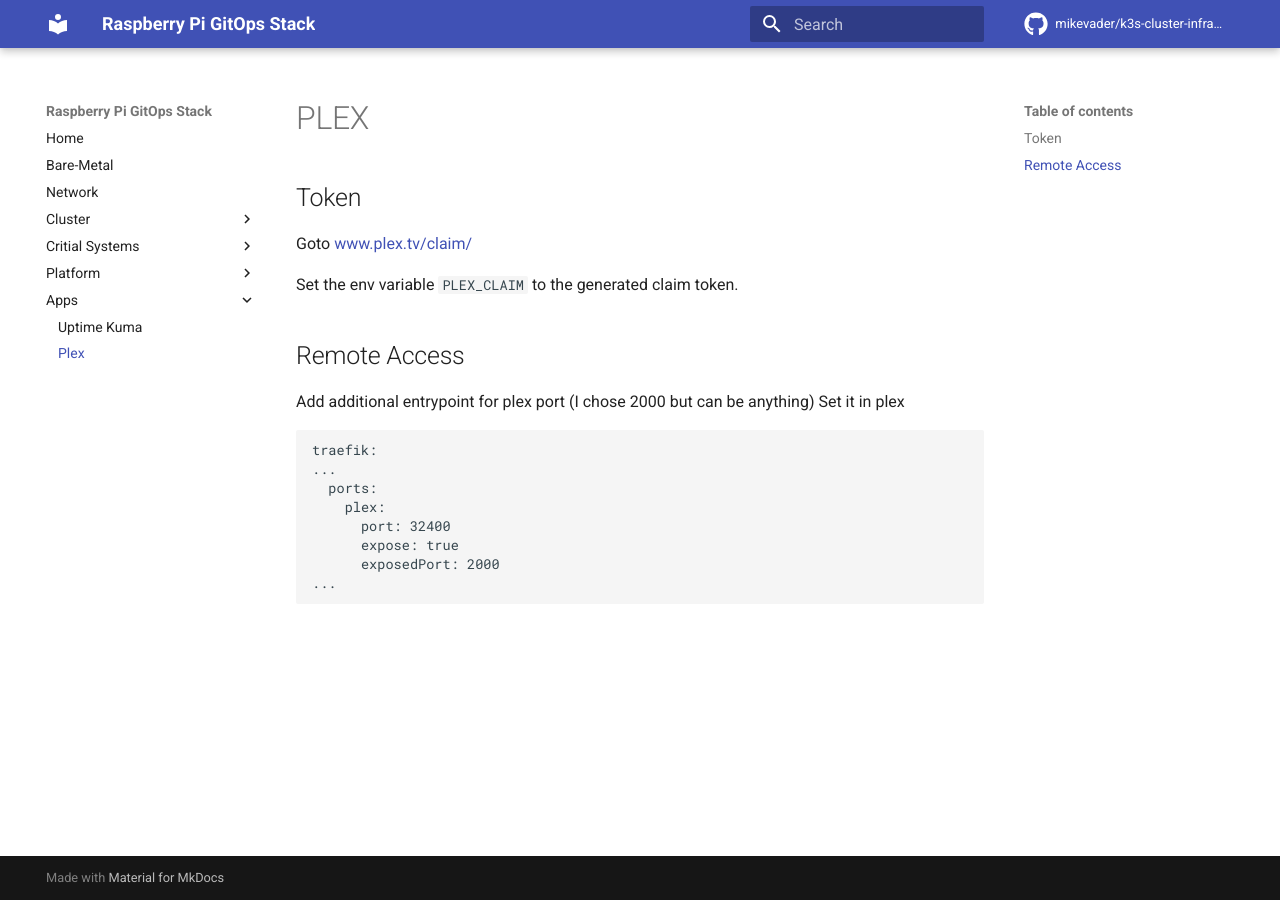
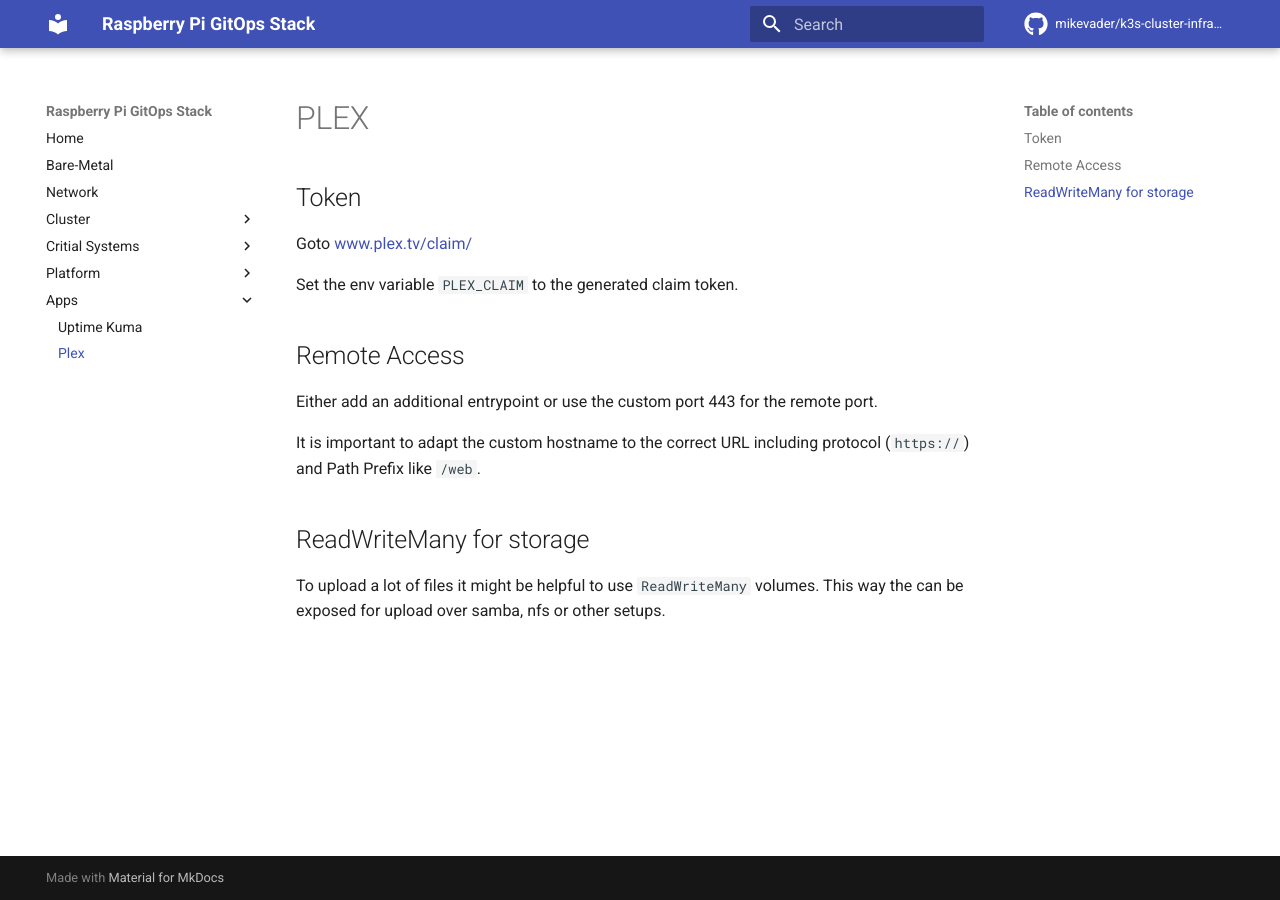
Before and after one commit to mikevader/k3s-cluster-infra-apps, an MkDocs documentation site: the page built from docs/plex.md, in a window 1280 px wide. Built offline with MkDocs 1.6.1 and Material for MkDocs 9.7.7, drawn with Linux system fonts in a browser that asks for light colours; comment, search, counter and statistics services are not loaded.

````diff
--- a/docs/plex.md
+++ b/docs/plex.md
@@ -9,16 +9,13 @@
 
 ## Remote Access
 
-Add additional entrypoint for plex port (I chose 2000 but can be anything)
-Set it in plex
+Either add an additional entrypoint or use the custom port 443 for the remote port.
 
-```
-traefik:
-...
-  ports:
-    plex:
-      port: 32400
-      expose: true
-      exposedPort: 2000
-...
-```
+It is important to adapt the custom hostname to the correct URL including protocol (`https://`)
+and Path Prefix like `/web`.
+
+
+## ReadWriteMany for storage
+
+To upload a lot of files it might be helpful to use `ReadWriteMany` volumes. This way the can be exposed
+for upload over samba, nfs or other setups.
````
Also changed, not shown: 1 other file.
